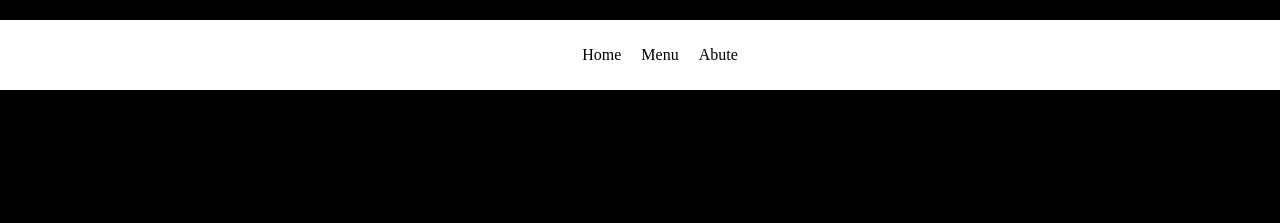
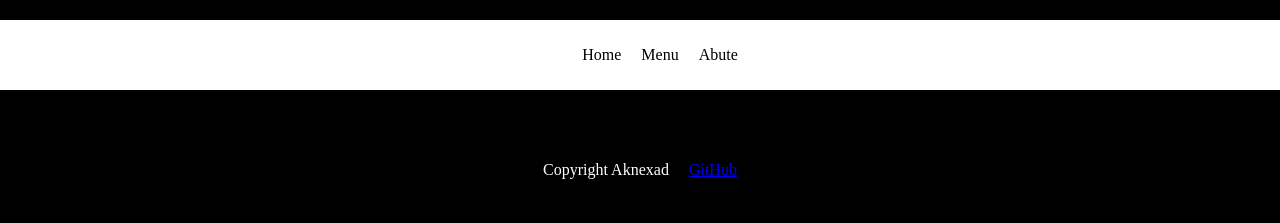
Before and after one commit to Aknexad/restaurant-page-webpack, a website built with webpack: page src/template.html in a window 1280 px wide. Built offline with nearby package versions, Linux system fonts and the light colour scheme.

Commit message:
add footer

```diff
--- /dev/null
+++ b/src/component/footer.js
@@ -0,0 +1,15 @@
+function footer() {
+  const footer = document.createElement('footer');
+  const paragraph = document.createElement('p');
+  const linkToGH = document.createElement('a');
+  paragraph.innerText = `Copyright Aknexad`;
+  linkToGH.setAttribute('href', 'github.com/aknexad');
+  linkToGH.innerText = 'GitHub';
+  footer.classList.add('footer');
+  footer.appendChild(paragraph);
+  footer.appendChild(linkToGH);
+
+  return footer;
+}
+
+export default footer;
--- a/src/component/navbar.js
+++ b/src/component/navbar.js
@@ -14,8 +14,4 @@ export default function navbar() {
   divNave.appendChild(ul);
 
   return divNave;
-
-  //   return document
-  //     .querySelector('#content')
-  //     .appendChild(div);
 }
--- a/src/pages/home.js
+++ b/src/pages/home.js
@@ -1,8 +1,9 @@
 import divNave from '../component/navbar';
+import footer from '../component/footer';
 
 function Home() {
-  return divNave();
+  document.querySelector('#content').appendChild(divNave());
+  document.querySelector('#content').appendChild(footer());
 }
 
-document.querySelector('#content').appendChild(Home());
 export default Home;
--- a/src/styles/main.css
+++ b/src/styles/main.css
@@ -33,3 +33,15 @@ ul {
   align-items: center;
   gap: 20px;
 }
+
+.footer {
+  width: 100vw;
+  height: 10vh;
+  background-color: black;
+  color: white;
+  display: flex;
+  justify-content: center;
+  align-items: center;
+  gap: 20px;
+  padding: 10px;
+}
```
